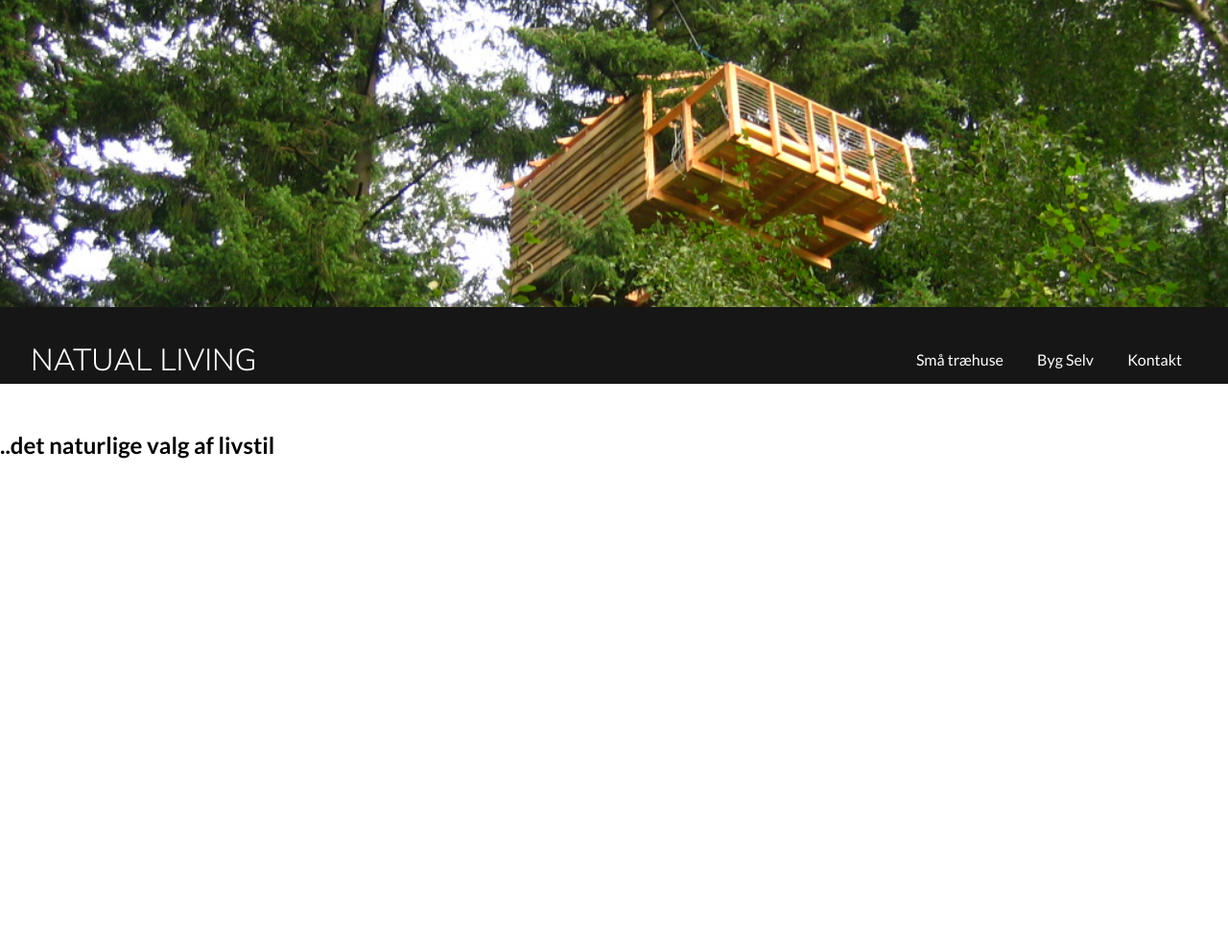
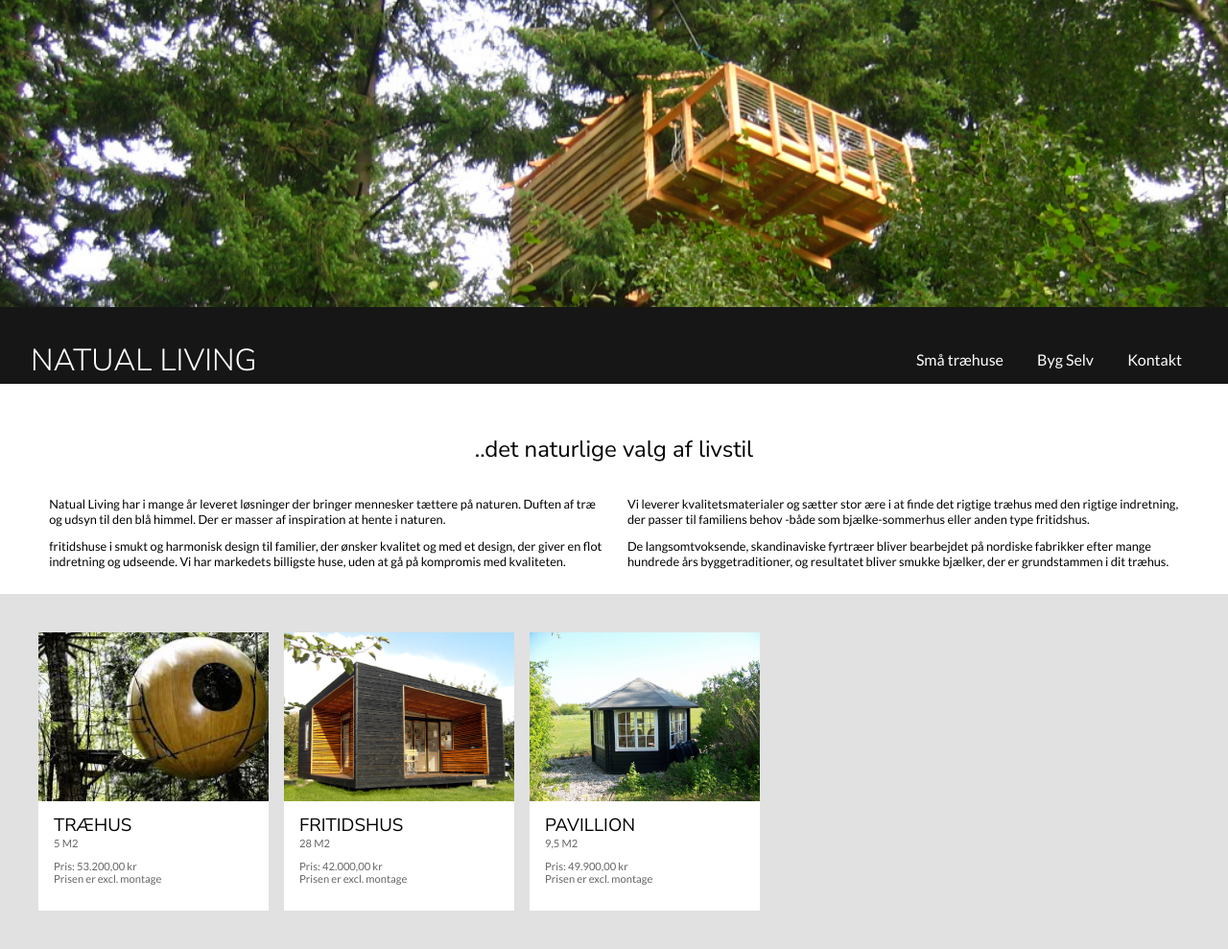
Before and after one commit to ObsidianPresidium/aspit-v, a plain HTML site: page exam-natual-living/index.html in a window 1280 px wide. Shown: the whole page at 96% size. Before the commit the page ends 800 px from the top, so only its background shows below. Drawn offline with Linux system fonts and the light colour scheme.

Commit message:
add: implement description and cards

```diff
--- a/exam-natual-living/index.html
+++ b/exam-natual-living/index.html
@@ -17,8 +17,42 @@
             <a href="#">Kontakt</a>
         </p>
     </header>
+    <h2><br>..det naturlige valg af livstil</h2>
     <div class="text">
-        <h2><br>..det naturlige valg af livstil</h2>
+        <div>
+            <p>Natual Living har i mange år leveret løsninger der bringer mennesker tættere på naturen. Duften af træ og udsyn til den blå himmel. Der er masser af inspiration at hente i naturen.</p>
+            <p>fritidshuse i smukt og harmonisk design til familier, der ønsker kvalitet og med et design, der giver en flot indretning og udseende. Vi har markedets billigste huse, uden at gå på kompromis med kvaliteten.</p>
+        </div>
+        <div>
+            <p>Vi leverer kvalitetsmaterialer og sætter stor ære i at finde det rigtige træhus med den rigtige indretning, der passer til familiens behov -både som bjælke-sommerhus eller anden type fritidshus.</p>
+            <p>De langsomtvoksende, skandinaviske fyrtræer bliver bearbejdet på nordiske fabrikker efter mange hundrede års byggetraditioner, og resultatet bliver smukke bjælker, der er grundstammen i dit træhus.</p>
+        </div>
+    </div>
+    <div class="card-container">
+        <div class="card">
+            <img src="assets/traehus.jpg">
+            <div>
+                <h3>Træhus</h3>
+                <p>5 M2</p>
+                <p>Pris: 53.200,00 kr<br>Prisen er excl. montage</p>
+            </div>
+        </div>
+        <div class="card">
+            <img src="assets/fritidshus.jpg">
+            <div>
+                <h3>Fritidshus</h3>
+                <p>28 M2</p>
+                <p>Pris: 42.000,00 kr<br>Prisen er excl. montage</p>
+            </div>
+        </div>
+        <div class="card">
+            <img src="assets/pavillion.jpg">
+            <div>
+                <h3>Pavillion</h3>
+                <p>9,5 M2</p>
+                <p>Pris: 49.900,00 kr<br>Prisen er excl. montage</p>
+            </div>
+        </div>
     </div>
 </body>
 </html>
--- a/exam-natual-living/styles/style.scss
+++ b/exam-natual-living/styles/style.scss
@@ -36,3 +36,57 @@ header p a {
     text-decoration: none;
     margin: 0 1em;
 }
+
+h2, h3 {
+    font-family: "Nunito Sans";
+    font-weight: normal;
+}
+
+h2 {
+    text-align: center;
+}
+
+h3 {
+    margin: 0.5em 0 0;
+    text-transform: uppercase;
+    line-height: 0;
+}
+
+.text {
+    display: flex;
+    margin: 1em 3em;
+    font-size: 0.8em;
+}
+
+.text p {
+    margin: 1em;
+}
+
+.card {
+    display: flex;
+    flex-direction: column;
+    background-color: white;
+    margin: 0.5em;
+}
+
+.card-container {
+    background-color: #e1e1e1;
+    display: flex;
+    padding: 2em;
+}
+
+.card img {
+    width: 15em;
+    height: 11em;
+    object-fit: cover;
+}
+
+.card div {
+    padding: 0px;
+    margin: 1em;
+}
+
+.card div p {
+    font-size: 0.7em;
+    color: #666;
+}
```
Also changed, not shown: exam-natual-living/styles/style.css, 1 other file.
